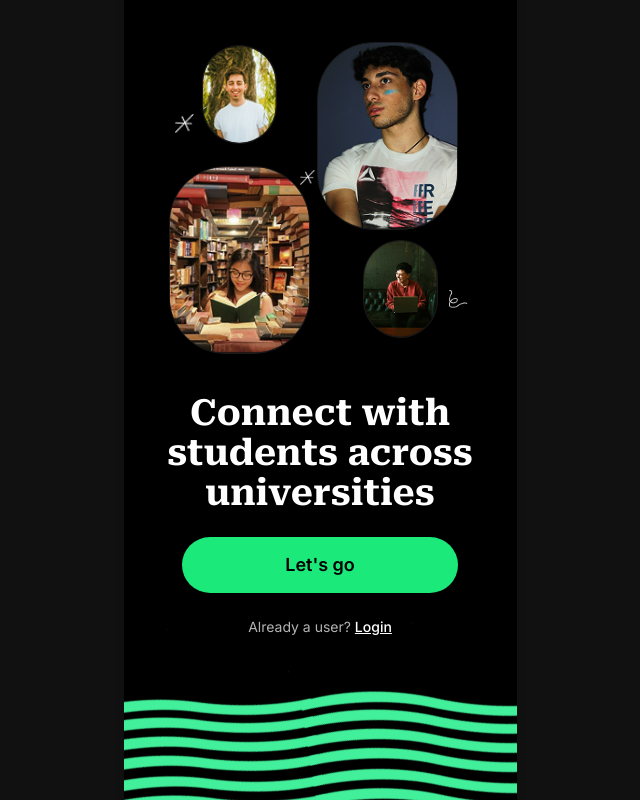
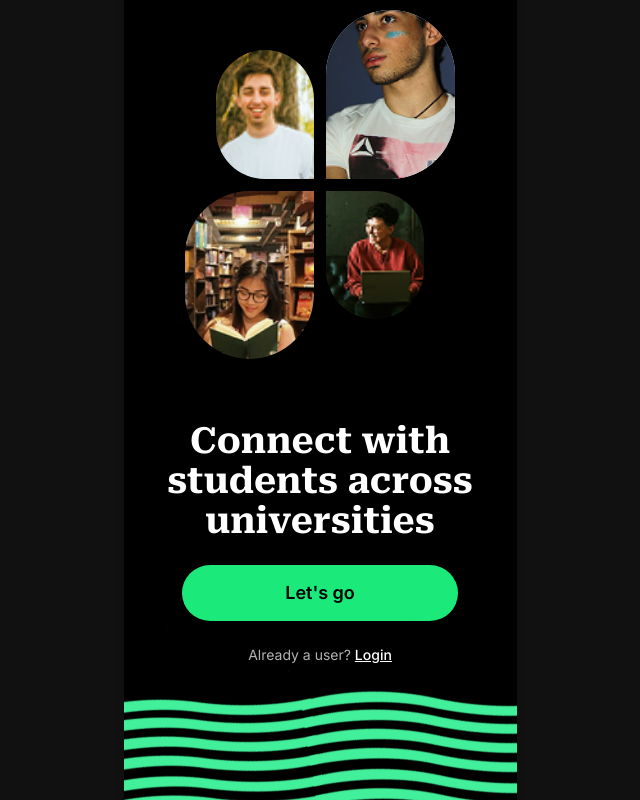
Before and after one commit to swapnilgupta14/citadel-web-fe, a React (Vite) app: page /connect in a window 1280 px wide. Shown: the whole page, without its empty margins (320-960 px from the left). Built offline with nearby package versions, Linux system fonts and the light colour scheme; no server answers.

Commit message:
feat: introduce ImageGrid2 component and update ConnectPage and TestPage to utilize it

```diff
--- /dev/null
+++ b/src/components/ui/image/ImageGrid2.tsx
@@ -0,0 +1,87 @@
+import { cn } from "@/lib/helpers/utils";
+
+type ImageGrid2Props = {
+  className?: string;
+};
+
+export const ImageGrid2 = ({ className = "" }: ImageGrid2Props) => {
+  return (
+    <div className={cn("relative w-full mx-auto", className)}>
+      <div
+        className="relative w-full flex items-center justify-center"
+        style={{ aspectRatio: "1 / 1" }}
+      >
+        <div className="grid grid-cols-2 gap-3 items-end w-full">
+          <div
+            className={cn(
+              "relative",
+              "w-[73%]",
+              "justify-self-end",
+              "rounded-tl-full rounded-tr-full rounded-bl-full",
+              "overflow-hidden"
+            )}
+            style={{ aspectRatio: "102 / 134" }}
+          >
+            <img
+              src="/Splash/Rectangle1.png"
+              alt=""
+              className="absolute inset-0 w-full h-full object-cover scale-150"
+            />
+          </div>
+
+          <div
+            className={cn(
+              "relative",
+              "w-[96%]",
+              "justify-self-start",
+              "rounded-tl-full rounded-tr-full rounded-br-full",
+              "overflow-hidden",
+              "bg-blue-200"
+            )}
+            style={{ aspectRatio: "134 / 176" }}
+          >
+            <img
+              src="/Splash/Rectangle2.png"
+              alt=""
+              className="absolute inset-0 w-full h-full object-cover scale-150"
+            />
+          </div>
+
+          <div
+            className={cn(
+              "relative",
+              "w-[96%]",
+              "justify-self-end self-start",
+              "rounded-tl-full rounded-bl-full rounded-br-full",
+              "overflow-hidden"
+            )}
+            style={{ aspectRatio: "134 / 176" }}
+          >
+            <img
+              src="/Splash/Rectangle3.png"
+              alt=""
+              className="absolute inset-0 w-full h-full object-cover scale-150"
+            />
+          </div>
+
+          <div
+            className={cn(
+              "relative",
+              "w-[73%]",
+              "self-start",
+              "rounded-tr-full rounded-bl-full rounded-br-full",
+              "overflow-hidden"
+            )}
+            style={{ aspectRatio: "102 / 134" }}
+          >
+            <img
+              src="/Splash/Rectangle4.png"
+              alt=""
+              className="absolute inset-0 w-full h-full object-cover scale-150"
+            />
+          </div>
+        </div>
+      </div>
+    </div>
+  );
+};
--- a/src/components/ui/image/index.ts
+++ b/src/components/ui/image/index.ts
@@ -1,3 +1,4 @@
 export { ImagePlaceholder } from "./ImagePlaceholder";
 export { ImageGrid } from "./ImageGrid";
+export { ImageGrid2 } from "./ImageGrid2";
 export { ImageWithPlaceholder } from "./ImageWithPlaceholder";
--- a/src/components/ui/index.ts
+++ b/src/components/ui/index.ts
@@ -2,7 +2,6 @@ export { SearchBar } from "./SearchBar";
 export { Button } from "./Button";
 export { BouncingDotsLoader } from "./BouncingDotsLoader";
 export { BottomSheet } from "./BottomSheet";
-export { ConfirmationModal } from "./ConfirmationModal";
 export { ImagePlaceholder, ImageGrid, ImageWithPlaceholder } from "./image";
 
 export {
--- a/src/pages/ConnectPage.tsx
+++ b/src/pages/ConnectPage.tsx
@@ -1,9 +1,9 @@
 import { useEffect, useState } from "react";
 import { useNavigate } from "react-router-dom";
-import { ImageGrid, Button } from "../components/ui";
+import { Button } from "../components/ui";
+import { ImageGrid2 } from "../components/ui/image/ImageGrid2";
 import { signupPersistence } from "../lib/storage/signupPersistence";
 
-// Base ratio: Screen height 852px : ImageGrid height 350px
 const BASE_SCREEN_HEIGHT = 852;
 const BASE_IMAGE_GRID_HEIGHT = 350;
 
@@ -34,20 +34,18 @@ export const ConnectPage = ({ onContinue }: ConnectPageProps) => {
 
   return (
     <div className="relative flex h-full flex-col bg-background overflow-hidden">
-      <div className="flex flex-col flex-1 relative z-10 min-h-0 pb-4 justify-center gap-4">
+      <div className="flex flex-col flex-1 relative z-10 min-h-0 pb-4 justify-center gap-14">
         <div
-          className="flex items-center justify-center relative px-4 py-4"
+          className="flex items-center justify-center relative"
           style={{ height: `${imageGridHeight}px`, minHeight: "200px" }}
+
         >
-          <ImageGrid
-            initial={{ opacity: 0, scale: 0.9 }}
-            animate={{ opacity: 1, scale: 1 }}
-            transition={{ duration: 0.5 }}
-            className="max-w-full max-h-full"
-          />
+          <div className="w-full h-[350px] flex items-center justify-center">
+            <ImageGrid2 className="w-3/4 max-w-[280px]" />
+          </div>
         </div>
 
-        <div className="flex flex-col px-6 py-4 pb-10 items-center gap-6 min-h-0 justify-center">
+        <div className="flex flex-col px-6 py-4 pb-6 items-center gap-6 min-h-0 justify-center">
           <div className="flex flex-col items-center">
             <h1 className="text-3xl sm:text-4xl leading-tight font-bold text-text-primary text-center font-serif">
               Connect with students across universities
--- /dev/null
+++ b/src/pages/Testpage.tsx
@@ -0,0 +1,11 @@
+import { ImageGrid2 } from "../components/ui/image/ImageGrid2";
+
+export const TestPage = () => {
+  return (
+    <div className="flex h-full flex-col bg-background">
+      <div className="flex-1 flex flex-col items-center justify-center">
+        <ImageGrid2 />
+      </div>
+    </div>
+  );
+};
```
